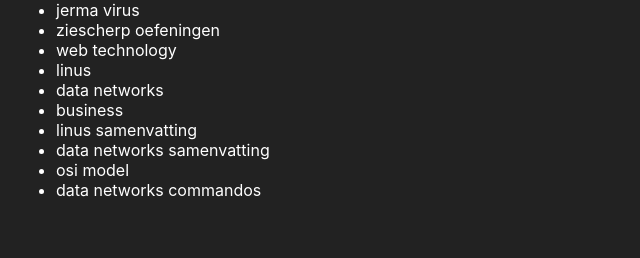
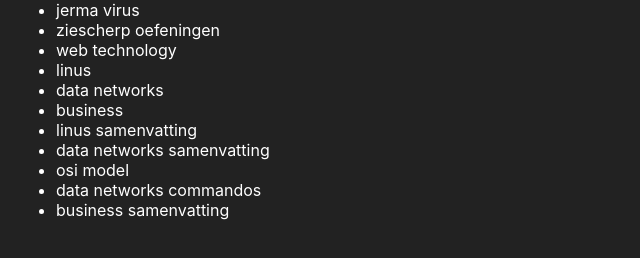
Before and after one commit to marnix-sys/marnix-sys.github.io, a plain HTML site: page index.html in a window 1280 px wide. Shown: the part 82-340 px from the top of the page, without its empty margins (0-640 px from the left). Drawn offline with Linux system fonts and the light colour scheme.

Commit message:
business

```diff
--- a/index.html
+++ b/index.html
@@ -21,7 +21,7 @@
         <li><a href="https://docs.google.com/document/d/15ej2Vgyz-8KUjUtccVIchyBTi_WayvFZ/edit?usp=sharing&ouid=101332787909225662305&rtpof=true&sd=true" target="_blank">data networks samenvatting</a></li>
         <li><a href="https://docs.google.com/document/d/1nJNRZqjS62hlBKCIGUE2qvtU4hvGorDs/edit?usp=sharing&ouid=101332787909225662305&rtpof=true&sd=true" target="_blank">osi model</a></li>
         <li><a href="https://docs.google.com/document/d/1EJ3-ckpJ-wLzwwiBuvxvf70ttD-LAtwr/edit?usp=sharing&ouid=101332787909225662305&rtpof=true&sd=true" target="_blank">data networks commandos</a></li>
-
+        <li><a href="https://docs.google.com/document/d/1f4imw0vvrhybvMcch3U3JmzTrbdzB0u5/edit?usp=sharing&ouid=101332787909225662305&rtpof=true&sd=true" target="_blank">business samenvatting</a></li>
 
     </ul>
 
```
